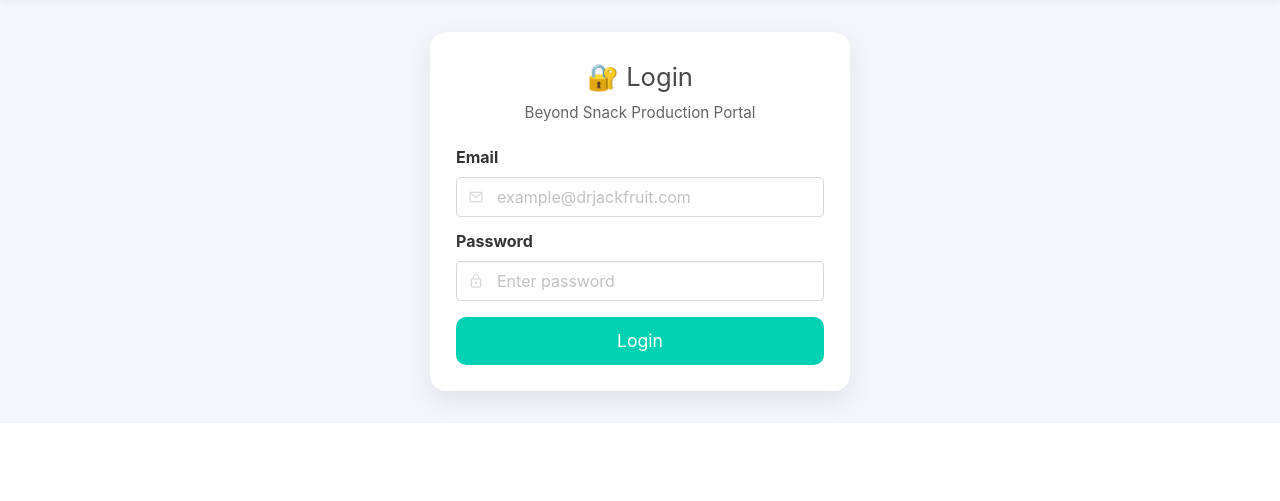
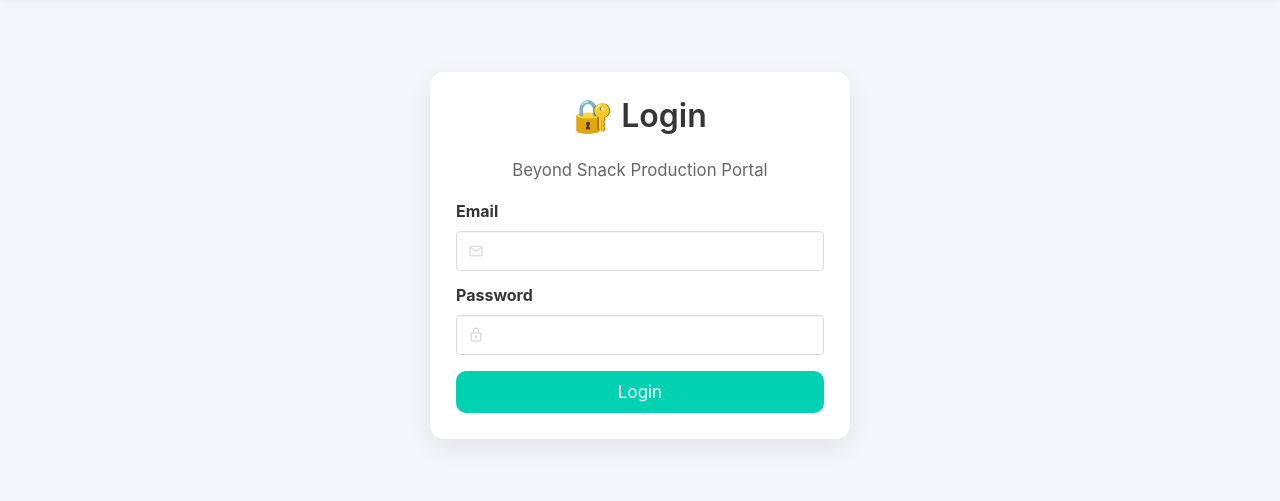
Before and after one commit to KingKai31/beyond_snack_portal, a Flask app: page / in a window 1280 px wide. Shown: the part 76-577 px from the top of the page. Run offline with Flask 3, Linux system fonts and the light colour scheme; some libraries are stand-ins or nearby versions.

Commit message:
Update login.html

```diff
--- a/templates/login.html
+++ b/templates/login.html
@@ -4,40 +4,24 @@
 <style>
   .login-box {
     max-width: 420px;
-    margin: auto;
+    margin: 40px auto;
     background: #ffffff;
     padding: 26px;
-    border-radius: 16px;
-    box-shadow: 0 10px 28px rgba(0,0,0,0.08);
+    border-radius: 14px;
+    box-shadow: 0 8px 24px rgba(0,0,0,0.08);
   }
 
   .login-title {
     text-align: center;
     margin-bottom: 20px;
   }
-
-  .login-title h1 {
-    font-size: 1.6rem;
-    margin-bottom: 6px;
-  }
-
-  .login-title p {
-    color: #666;
-    font-size: 0.95rem;
-  }
-
-  .button {
-    font-size: 1.1rem;
-    height: 48px;
-  }
 </style>
 
 <div class="login-box">
-
-  <div class="login-title">
-    <h1>🔐 Login</h1>
-    <p>Beyond Snack Production Portal</p>
-  </div>
+  <h1 class="title login-title">🔐 Login</h1>
+  <p class="has-text-centered mb-4" style="color:#666;">
+    Beyond Snack Production Portal
+  </p>
 
   <form method="POST">
 
@@ -45,13 +29,7 @@
     <div class="field">
       <label class="label">Email</label>
       <div class="control has-icons-left">
-        <input
-          class="input"
-          type="email"
-          name="email"
-          placeholder="example@drjackfruit.com"
-          required
-        >
+        <input class="input" type="email" name="email" required>
         <span class="icon is-left">
           <i class="mdi mdi-email-outline"></i>
         </span>
@@ -62,28 +40,19 @@
     <div class="field">
       <label class="label">Password</label>
       <div class="control has-icons-left">
-        <input
-          class="input"
-          type="password"
-          name="password"
-          placeholder="Enter password"
-          required
-        >
+        <input class="input" type="password" name="password" required>
         <span class="icon is-left">
           <i class="mdi mdi-lock-outline"></i>
         </span>
       </div>
     </div>
 
-    <!-- SUBMIT -->
-    <div class="field mt-4">
-      <button class="button is-primary is-fullwidth">
-        Login
-      </button>
-    </div>
+    <!-- LOGIN BUTTON -->
+    <button class="button is-primary is-fullwidth mt-4">
+      Login
+    </button>
 
   </form>
-
 </div>
 
 {% endblock %}
```
